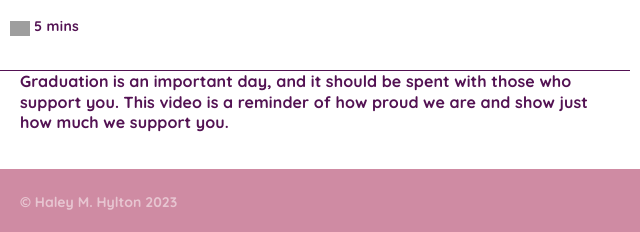
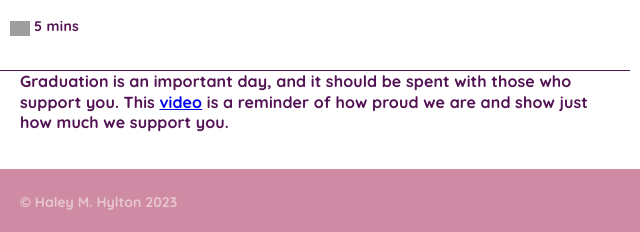
Before and after one commit to haleyhylton/haleyhylton.github.io, a plain HTML site: page index.html in a window 1280 px wide. Shown: the part 2050-2282 px from the top of the page, 0-640 px from the left. Drawn offline with nearby package versions, Linux system fonts and the light colour scheme; grey boxes are pictures that could not be loaded.

Commit message:
grad video

```diff
--- a/index.html
+++ b/index.html
@@ -55,7 +55,7 @@
           <img src="https://content.codecademy.com/courses/learn-css-grid/lesson-ii/time.svg" class="time" />
           <p class="mins">5 mins</p>
           <p class="description">
-            Graduation is an important day, and it should be spent with those who support you. This video is a reminder of how proud we are and show just how much we support you.</p>
+            Graduation is an important day, and it should be spent with those who support you. This <a href="https://www.youtube.com/watch?v=onswXjDPGFc" target="_blank">video</a> is a reminder of how proud we are and show just how much we support you.</p>
         </div>
         <div class="project d">
           <img src="images/tiktok book.jpg" alt="books stacked and on shelves in bookstore" />
```
